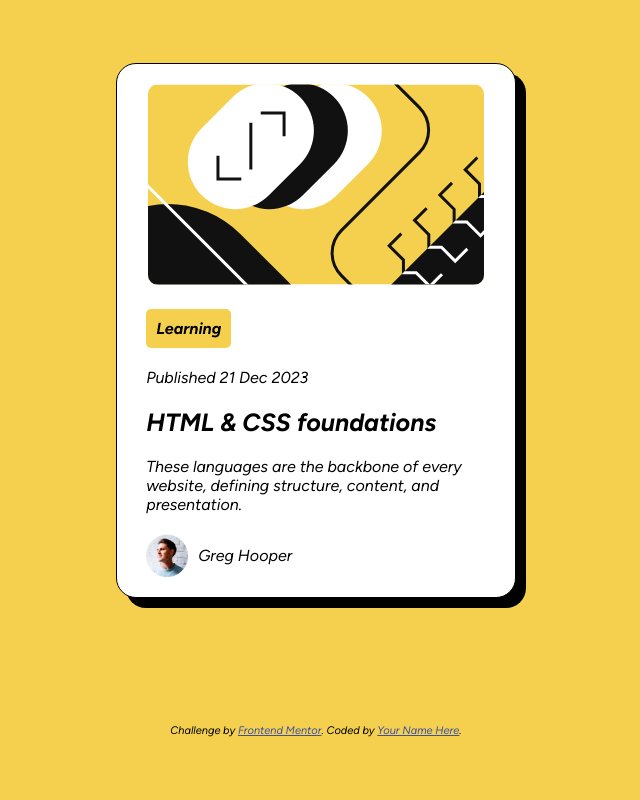
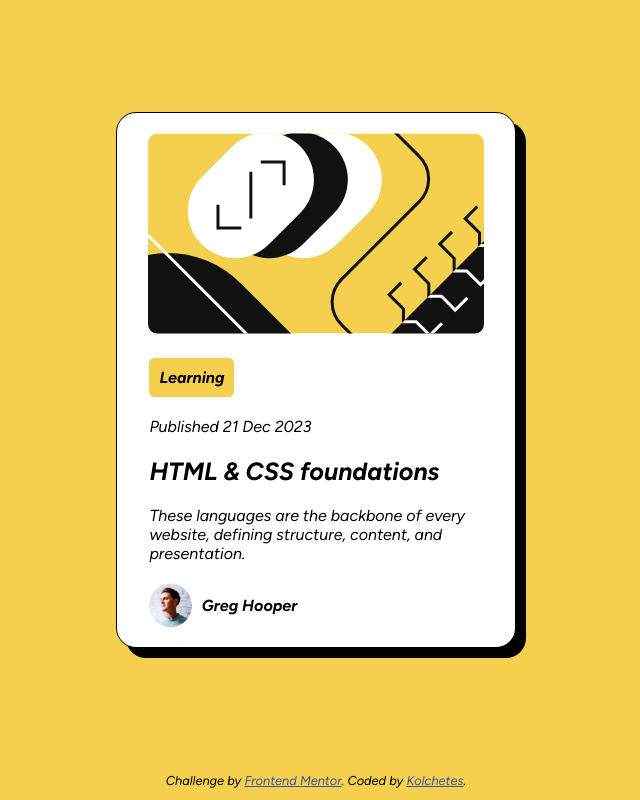
Before and after one commit to kolchetes/blog-preview-card, a plain HTML site: page index.html in a window 1280 px wide. Shown: the whole page, without its empty margins (324-964 px from the left). Drawn offline with Linux system fonts and the light colour scheme.

Commit message:
Complete website, semilast commit

```diff
--- a/index.html
+++ b/index.html
@@ -20,7 +20,7 @@
 
       <p class="post-date">Published 21 Dec 2023</p>
 
-      <h1 class="post-title">HTML & CSS foundations</h1>
+      <h1 class="post-title"><a href=#>HTML & CSS foundations</a></h1>
 
       <p class="post-info">
       These languages are the backbone of every website, defining structure, content, and presentation.
@@ -33,8 +33,8 @@
     </div>
   </main>
   <footer class="attribution">
-    Challenge by <a href="https://www.frontendmentor.io?ref=challenge" target="_blank">Frontend Mentor</a>.
-    Coded by <a href="#">Your Name Here</a>.
+    <p>Challenge by <a href="https://www.frontendmentor.io?ref=challenge" target="_blank">Frontend Mentor</a>.
+    Coded by <a href="#">Kolchetes</a>.</p>
   </footer>
 </body>
 </html>
--- a/styles.css
+++ b/styles.css
@@ -1,6 +1,6 @@
 :root {
     --ten-pixels: 0.625rem;
-    --align-left-margin: 1.2rem;
+    --align-left-margin: 1.4rem;
     --font-size-base: 1rem; /* 16px */
     --font-size-lg: 1.56rem /* 20px */
 }
@@ -42,6 +42,7 @@ body {
     align-items: flex-start;
     justify-content: center;
 
+    margin-top: 6.25rem;
     padding: 10px;
 
     background-color: white;
@@ -64,7 +65,7 @@ body {
 .post-tag {
     margin: var(--ten-pixels) 0 var(--ten-pixels) var(--align-left-margin);
     padding: var(--ten-pixels);
-    border-radius: 5px;
+    border-radius: 0.325rem;
 
     font-weight: bold;
     background-color: hsl(47, 88%, 63%);
@@ -78,9 +79,19 @@ body {
     font-size: var(--font-size-lg);
 }
 
+.post-title > a {
+    color: #000;
+    text-decoration: none;
+}
+
+.post-title > a:hover {
+    color: hsl(47, 88%, 63%);
+}
+
 .post-author {
     display: flex;
     align-items: center;
+    font-weight: bold;;
 }
 
 .author-pfp {
@@ -91,7 +102,8 @@ body {
 
 
 .attribution {
-    font-size: 11px;
+    margin-top: 6.25rem;
+    font-size: 0.800rem;
     text-align: center;
 }
 
```
Also changed, not shown: preview/desktop.png (added), preview/mobile.png (added), 1 other file.
